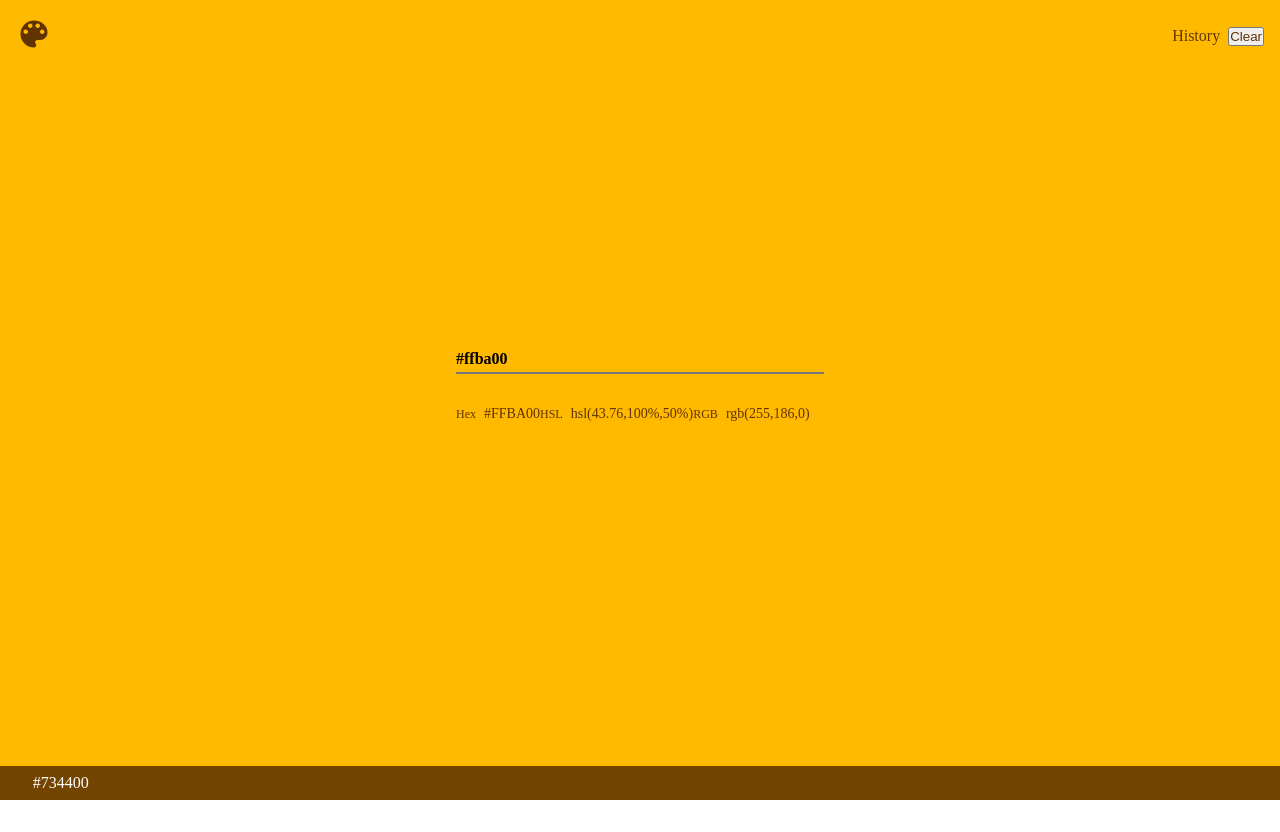
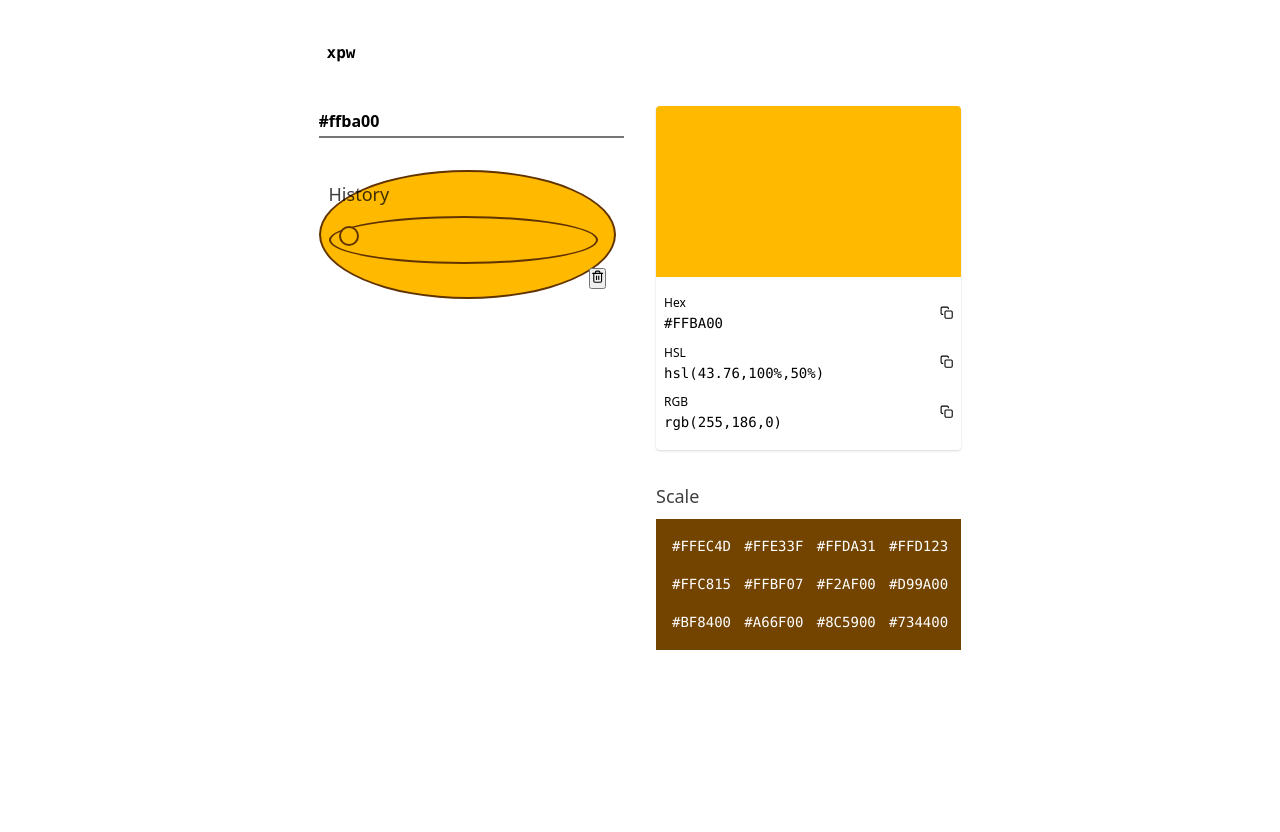
Before and after one commit to charliewilco/xpw, a Next.js app: page / in a window 1280 px wide. Before the commit the page ends 800 px from the top, so only its background shows below. Built offline with nearby package versions, Linux system fonts and the light colour scheme.

Commit message:
rethinking design

```diff
--- a/src/components/color-block.tsx
+++ b/src/components/color-block.tsx
@@ -1,5 +1,6 @@
 import chroma from "chroma-js";
-import { isHexColor, getTextColorFromCurrent } from "./utils";
+import { FiCopy } from "react-icons/fi";
+import { useCopy } from "./useCopy";
 
 const ColorBlockItem = ({
   hex,
@@ -9,42 +10,84 @@ const ColorBlockItem = ({
   hex: string;
   name: string;
   color: string;
-}) => (
+}) => {
+  const [, handleCopy] = useCopy();
+  return (
+    <div className="root">
       <div>
-    <span className="label">{name}</span>
-    <span className="color">{color}</span>
+        <dt>{name}</dt>
+        <dd>{color}</dd>
+      </div>
+      <button onClick={() => handleCopy(color)}>
+        <FiCopy />
+      </button>
+
       <style jsx>{`
-      div {
+        .root {
+          padding: 0 0 0.5rem;
           display: flex;
           align-items: center;
-        color: ${isHexColor(hex) ? getTextColorFromCurrent(hex) : "rgba(0, 0, 0, .875)"};
         }
 
-      .label {
-        display: inline-block;
-        font-size: 0.75rem;
-        margin-right: 0.5rem;
+        .root > div {
           flex: 1;
         }
 
-      .color {
-        display: inline-block;
+        dt {
+          display: block;
+          font-size: 0.75rem;
+          margin-right: 0.25rem;
+        }
+
+        dd {
+          display: block;
           font-size: 0.875rem;
-        flex: 4;
+          font-family: var(--monospace);
+        }
+
+        button {
+          appearance: none;
+          background: none;
+          border-radius: 0;
+          border: 0;
+          color: inherit;
         }
       `}</style>
     </div>
   );
+};
 
 export const ColorBlock = ({ color }: { color: string }) => (
-  <div>
+  <figure>
+    <object />
+    <figcaption>
+      <dl>
         <ColorBlockItem hex={color} name="Hex" color={color.toUpperCase()} />
-    <ColorBlockItem hex={color} name="HSL" color={chroma(color).css("hsl")} />
+        <ColorBlockItem
+          hex={color}
+          name="HSL"
+          color={chroma(color).css("hsl")}
+        />
         <ColorBlockItem hex={color} name="RGB" color={chroma(color).css()} />
+      </dl>
+    </figcaption>
+
     <style jsx>{`
-      div {
-        padding: 1rem 0;
+      figure {
+        border-radius: 0.25rem;
+        overflow: hidden;
+        box-shadow: 0 1px 3px 0 rgb(0 0 0 / 10%), 0 1px 2px 0 rgb(0 0 0 / 6%);
+        margin-bottom: 2rem;
+      }
+
+      object {
+        aspect-ratio: 16 / 9;
+        background: ${color};
+        width: 100%;
+      }
+      dl {
+        padding: 0.5rem;
       }
     `}</style>
-  </div>
+  </figure>
 );
--- a/src/components/color-history.tsx
+++ b/src/components/color-history.tsx
@@ -1,6 +1,7 @@
+import { FiTrash2 } from "react-icons/fi";
 import { getTextColorFromCurrent, isHexColor } from "./utils";
 
-const Logo = ({ color, size }: { color: string; size: number }) => (
+export const Logo = ({ color, size }: { color: string; size: number }) => (
   <svg fill={color} width={size} height={size} viewBox="0 0 24 24">
     <path d="M12 3c-4.97 0-9 4.03-9 9s4.03 9 9 9c.83 0 1.5-.67 1.5-1.5 0-.39-.15-.74-.39-1.01-.23-.26-.38-.61-.38-.99 0-.83.67-1.5 1.5-1.5H16c2.76 0 5-2.24 5-5 0-4.42-4.03-8-9-8zm-5.5 9c-.83 0-1.5-.67-1.5-1.5S5.67 9 6.5 9 8 9.67 8 10.5 7.33 12 6.5 12zm3-4C8.67 8 8 7.33 8 6.5S8.67 5 9.5 5s1.5.67 1.5 1.5S10.33 8 9.5 8zm5 0c-.83 0-1.5-.67-1.5-1.5S13.67 5 14.5 5s1.5.67 1.5 1.5S15.33 8 14.5 8zm3 4c-.83 0-1.5-.67-1.5-1.5S16.67 9 17.5 9s1.5.67 1.5 1.5-.67 1.5-1.5 1.5z" />
     <path d="M0 0h24v24H0z" fill="none" />
@@ -33,9 +34,6 @@ export const HistoryColor = ({
   </div>
 );
 
-const checkValidHex = (current: string) =>
-  isHexColor(current) ? getTextColorFromCurrent(current) : "#fff";
-
 interface IHistoryProps {
   history: string[];
   onChange(color: string): void;
@@ -43,14 +41,15 @@ interface IHistoryProps {
   clear(): void;
 }
 
-export const History = ({
+export const History: React.FC<IHistoryProps> = ({
   history,
   onChange,
   current,
   clear,
-}: IHistoryProps) => (
+  children,
+}) => (
   <div className="outer">
-    <Logo size={36} color={checkValidHex(current)} />
+    <header>{children}</header>
     <div className="block">
       <section className="wrap">
         {history.length > 0 &&
@@ -63,41 +62,39 @@ export const History = ({
             />
           ))}
       </section>
-      <aside>
-        <span>History</span>
-        <button onClick={() => clear()}>Clear</button>
-      </aside>
     </div>
+    <footer>
+      <button onClick={() => clear()}>
+        <FiTrash2 />
+      </button>
+    </footer>
     <style jsx>{`
-      .block {
-        max-width: 87.5%;
-        text-align: right;
-      }
+
       .outer {
-        display: flex;
-        justify-content: space-between;
-        padding: 1rem;
-        align-items: center;
-        position: fixed;
-        top: 0;
-        left: 0;
-        right: 0;
       }
 
       .wrap {
         display: flex;
         flex-wrap: wrap;
+        margin-bottom: 0.25rem;
+      }
+
+      span {
+        margin: 0 .25rem .25rem;
+      }
+
+      footer {
+        display: flex;
         justify-content: flex-end;
-        margin-bottom: 0.25rem;
+        align-items: center;
+      }
+
+      button {
 
       }
-      span {
-        margin-right: .5rem;
-      }
+
       span,
       button {
-        display: inline-block;
-      color: ${checkValidHex(current)};
         opacity: 50%:
         font-size: .875rem;
       }
--- a/src/components/current-color-scale.tsx
+++ b/src/components/current-color-scale.tsx
@@ -13,6 +13,8 @@ const ScaleBlock = ({ color }: { color: string }) => (
       }
 
       span {
+        font-size: 0.875rem;
+        font-family: var(--monospace);
         color: ${getTextColorFromCurrent(color)};
       }
     `}</style>
@@ -29,7 +31,7 @@ export const Scale = ({ color, depth }: { depth: number; color: string }) => (
       ))}
     <style jsx>{`
       div {
-        --columns: 4;
+        --columns: 2;
         display: grid;
         grid-template-columns: repeat(var(--columns), minmax(0, 1fr));
         width: 100%;
@@ -37,11 +39,7 @@ export const Scale = ({ color, depth }: { depth: number; color: string }) => (
 
       @media (min-width: 500px) {
         div {
-          --columns: 12;
-          position: fixed;
-          left: 0;
-          right: 0;
-          bottom: 0;
+          --columns: 4;
         }
       }
     `}</style>
--- /dev/null
+++ b/src/components/useCopy.ts
@@ -0,0 +1,30 @@
+import { useCallback, useReducer, useRef } from "react";
+
+const messageReducer = (_state: string | null, action: string | null) => action;
+
+export const useCopy = (timeout: number = 3000) => {
+  const timeoutRef = useRef<NodeJS.Timeout | null>(null);
+  const [message, setMessage] = useReducer(messageReducer, null);
+
+  const handleCopy = useCallback(
+    async (value: string) => {
+      if (timeoutRef.current !== null) {
+        clearTimeout(timeoutRef.current);
+      }
+
+      try {
+        await navigator.clipboard.writeText(value);
+        setMessage("Copied to clipboard");
+      } catch (err: any) {
+        setMessage(`Failed to copy: ${err.message}`);
+      }
+
+      timeoutRef.current = setTimeout(() => {
+        setMessage(null);
+      }, timeout);
+    },
+    [setMessage, timeout]
+  );
+
+  return [message, handleCopy] as const;
+};
--- a/src/components/useMediaQuery.ts
+++ b/src/components/useMediaQuery.ts
@@ -1,5 +1,5 @@
 import { useEffect, useState } from "react";
-export const __IS_BROWSER__: boolean = typeof window !== "undefined";
+ const __IS_BROWSER__: boolean = typeof window !== "undefined";
 
 /**
  * Accepts a media query string then uses the
--- /dev/null
+++ b/src/components/usePersistedHistory.ts
@@ -0,0 +1,47 @@
+import { useState, useEffect, useCallback } from "react";
+import { isHexColor } from "./utils";
+
+const __IS_BROWSER__: boolean = typeof window !== "undefined";
+
+export const usePersistedHistory = (color: string, key = "XPW_COLORS") => {
+  const [history, setHistory] = useState<string[]>([]);
+
+  const updateStorage = useCallback(
+    (color: string) => {
+      if (isHexColor(color)) {
+        setHistory((prev) => {
+          let newColors = Array.from(new Set([...prev, color]));
+          localStorage.setItem(key, JSON.stringify(newColors));
+
+          return newColors;
+        });
+      }
+    },
+    [key, setHistory]
+  );
+
+  useEffect(() => {
+    if (__IS_BROWSER__) {
+      const value = localStorage.getItem(key);
+      const parsed = JSON.parse(value);
+
+      if (Array.isArray(parsed)) {
+        setHistory(Array.from(new Set(...parsed)));
+      }
+    }
+  }, [setHistory, key]);
+
+  useEffect(() => {
+    if (__IS_BROWSER__) {
+      updateStorage(color);
+    }
+  }, [color, key, updateStorage]);
+
+  const handleClear = useCallback(() => {
+    localStorage.clear();
+
+    setHistory([]);
+  }, [setHistory]);
+
+  return [history, handleClear] as const;
+};
--- a/src/pages/index.tsx
+++ b/src/pages/index.tsx
@@ -1,4 +1,4 @@
-import { useCallback, useState } from "react";
+import { useState } from "react";
 import Head from "next/head";
 import { Scale } from "../components/current-color-scale";
 import { History } from "../components/color-history";
@@ -6,62 +6,63 @@ import { ColorBlock } from "../components/color-block";
 
 import { useMediaQuery } from "../components/useMediaQuery";
 import { getTextColorFromCurrent, isHexColor } from "../components/utils";
+import { usePersistedHistory } from "../components/usePersistedHistory";
 
 const IndexPage = () => {
   const [color, setColor] = useState("#ffba00");
-  const [history, setHistory] = useState<string[]>([]);
+  const [history, handleClear] = usePersistedHistory(color);
 
-  const updateStorage = useCallback(() => {
-    if (isHexColor(color)) {
-      let newColors = [...history, color];
-      localStorage.setItem("colors", JSON.stringify(newColors));
-
-      setHistory(newColors);
-    }
-  }, [color, history]);
-
-  const handleClear = useCallback(() => {
-    localStorage.clear();
-
-    setHistory([]);
-  }, [setHistory]);
   const matches = useMediaQuery("(min-width: 500px)");
+  const isValidHex = isHexColor(color);
   return (
     <div className="outer">
+      <header>
+        <h1>xpw</h1>
         <Head>
           <title>xpw</title>
         </Head>
+      </header>
 
-      <div className="flex">
+      <section>
+        <input
+          type="text"
+          value={color}
+          onChange={(e) => setColor(e.target.value)}
+        />
+
         <History
           clear={handleClear}
           current={color}
           history={history}
           onChange={(c) => setColor(c)}
-        />
-        <div className="inputContainer">
-          <input
-            type="text"
-            value={color}
-            onChange={(e) => setColor(e.target.value)}
-          />
-          {isHexColor(color) ? (
-            <ColorBlock color={color} />
-          ) : (
+        >
+          <h3>History</h3>
+        </History>
+
+        {!isValidHex && (
           <div>
             <p>
-                Hang On, doesn't look like {color.toUpperCase()} is a valid hex
-                color, let's try again.
+              Hang On, doesn&apos;t look like {color.toUpperCase()} is a valid
+              hex color, let&apos;s try again.
             </p>
           </div>
         )}
-        </div>
-        {isHexColor(color) && <Scale depth={matches ? 12 : 6} color={color} />}
-      </div>
+      </section>
+      <section>
+        {isValidHex && (
+          <>
+            <ColorBlock color={color} />
+
+            <h3>Scale</h3>
+            <Scale depth={matches ? 12 : 6} color={color} />
+          </>
+        )}
+      </section>
 
       <style jsx>{`
           input {
             background: none;
+            margin-bottom: 2rem;
             border-top: 0;
             border-left: 0;
             border-right: 0;
@@ -85,35 +86,42 @@ const IndexPage = () => {
               };
           }
 
-          .flex {
-            display: flex;
-          flex-direction: column;
-          justify-content: space-around;
-          background:  ${color};
-          height: 100%;
-          transition: background-color 250ms ease-in-out;
-          padding-top: 7.5rem
-
+          .outer {
+            padding: 0 .5rem 2rem;
+            display: grid;
+            gap: 2rem;
+            max-width: 72ch;
+            margin: 2rem auto 0;
+            --columns: 3;
+            grid-template-columns: repeat(var(--columns), minmax(0, 1fr));
           }
 
-          .inputContainer {
-            max-width: 25rem;
-            padding: 1rem;
-            width: 100%;
+          h1 {
+            font-weight: 700;
+            font-family: var(--monospace);
+            font-size: 1rem;
           }
 
-
-          @media (min-width: 500px) {
-            .flex {
-              flex-direction: row;
-              justify-content: center;
-              align-items: center;
-              padding-top: 0;
-            }
+          h3 {
+            font-size: 1.125rem;
+            font-weight: 400;
+            opacity: .75;
+            margin: 0 0 .5rem
           }
 
+          header {
+            grid-column: 1 / -1;
+            padding: .5rem;
+          }
+
+          section {
+            grid-column: span 3 / span 3;
+          }
+
+          @media (min-width: 40rem) {
             .outer {
-            height: 100%;
+              --columns: 6;
+            }
           }
         `}</style>
       <style jsx global>{`
@@ -125,9 +133,17 @@ const IndexPage = () => {
           box-sizing: inherit;
         }
 
+        :root {
+          --monospace: ui-monospace, SFMono-Regular, SF Mono, Menlo, Consolas,
+            Liberation Mono, monospace;
+          --sans-serif: system-ui, -apple-system, BlinkMacSystemFont, "Segoe UI",
+            Helvetica, sans-serif, "Apple Color Emoji", "Segoe UI Emoji",
+            "Segoe UI Symbol";
+        }
+
         html {
           -webkit-font-smoothing: antialiased;
-          font: 400 100% / 1.6 inherit;
+          font: 400 100% / 1.6 var(--sans-serif);
           box-sizing: border-box;
         }
 
```
Also changed, not shown: package.json (+7 -1 lines), public/index.html (deleted, +0 -40 lines), public/manifest.json (deleted), 2 other files (tests, documents, lock files or other folders). Lines whose indentation alone changed are shown as unchanged.
